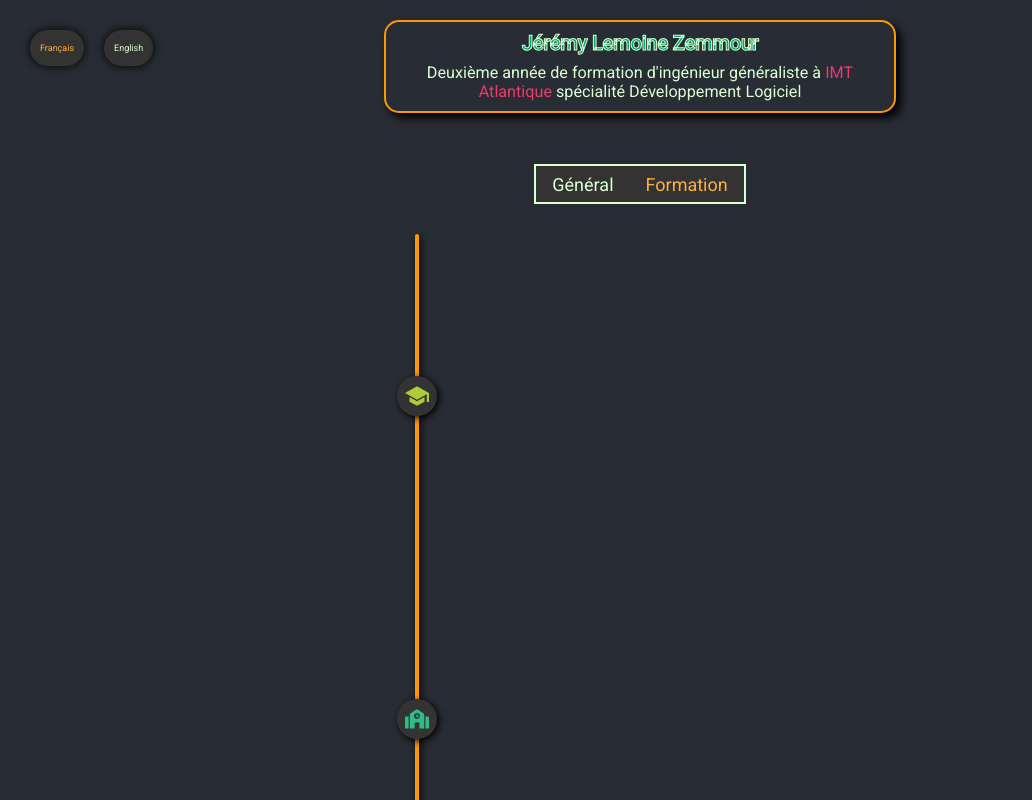
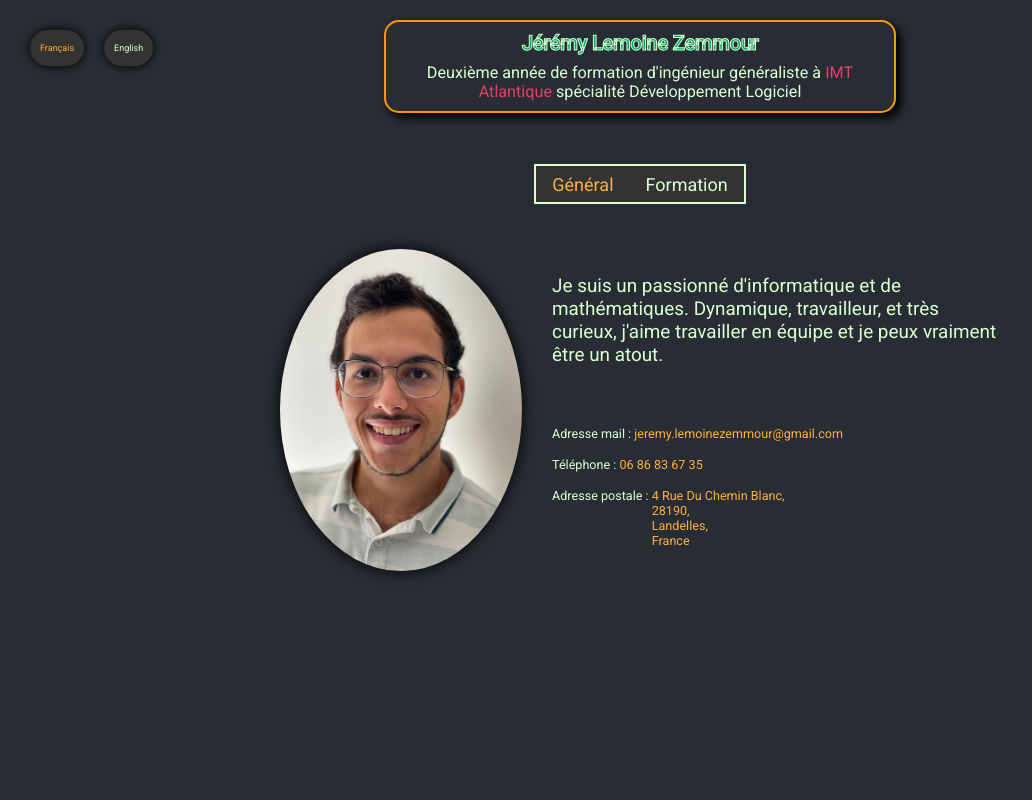
Before and after one commit to Jeremy-Lemoine/lemoine-cv, a React (Create React App) app: page / in a window 1280 px wide. Shown: the top 800 px of the page, without its empty margins (0-1032 px from the left). Built offline with nearby package versions, Linux system fonts and the light colour scheme.

Commit message:
Fixed - Landing on General section and not on Formation

```diff
--- a/src/pages/mainPage/index.jsx
+++ b/src/pages/mainPage/index.jsx
@@ -9,7 +9,7 @@ import Header from "./Header";
 import LanguageSelector from "./LanguageSelector";
 
 function Home() {
-	const [selected, setSelected] = useState(1);
+	const [selected, setSelected] = useState(0);
 
 	const { t } = useTranslation();
 
```
